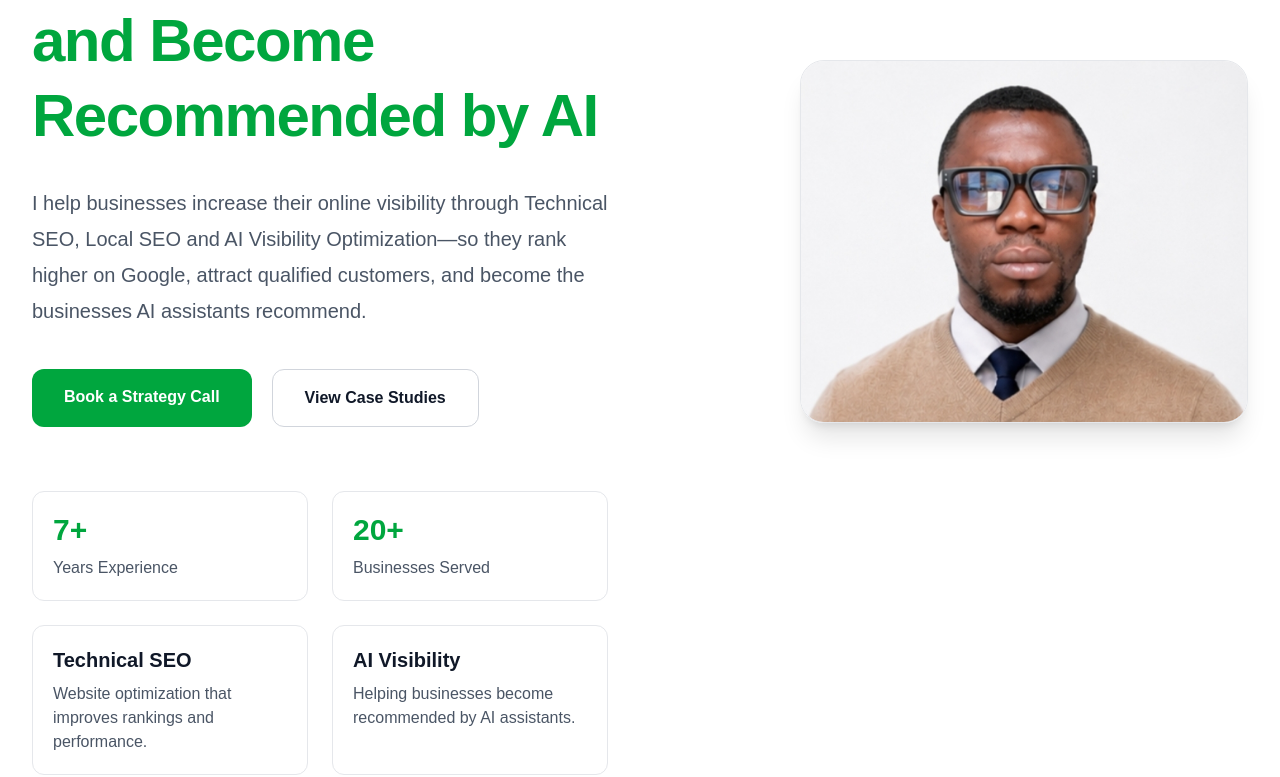
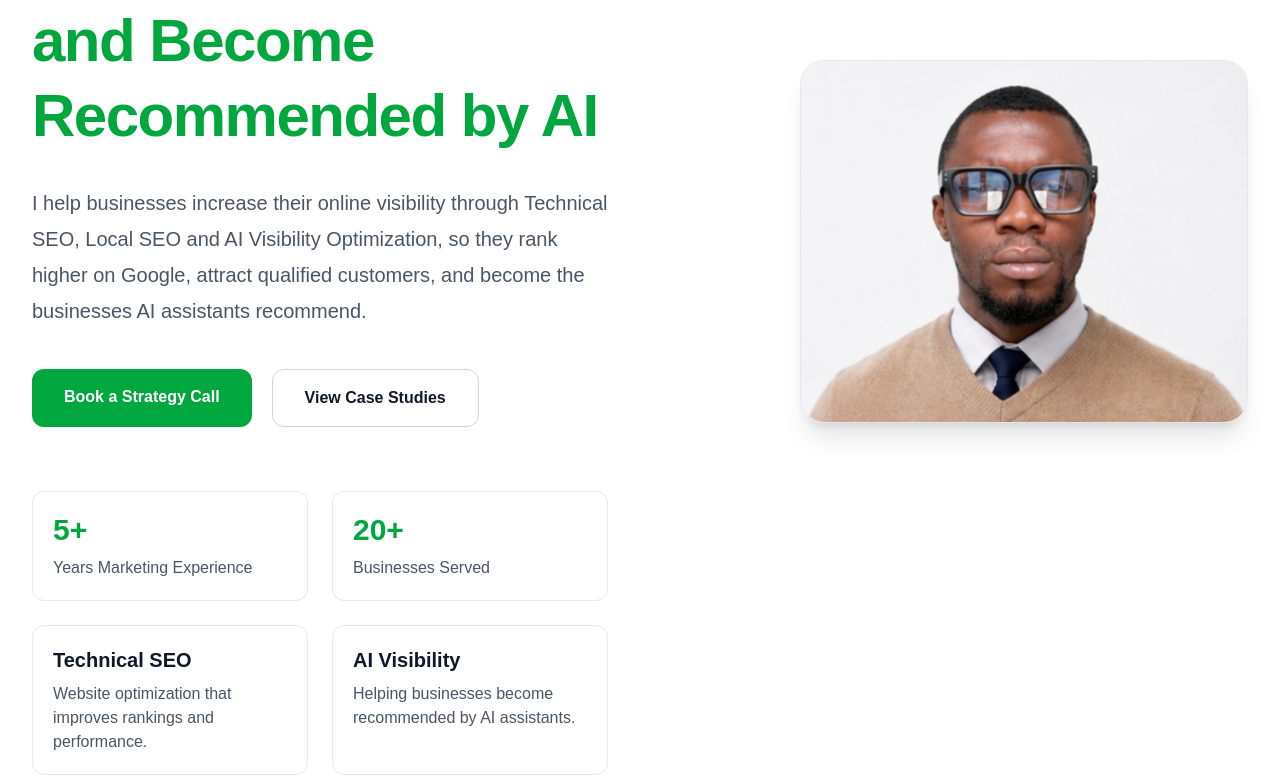
Before and after one commit to kaosisoseo/kaosisoseo-ai, a Next.js app: page / in a window 1280 px wide. Shown: the part 469-1246 px from the top of the page. Built offline with nearby package versions, Linux system fonts and the light colour scheme; no server answers.

Commit message:
Update experience claim and polish hero copy

```diff
--- a/components/home/Hero.tsx
+++ b/components/home/Hero.tsx
@@ -23,7 +23,7 @@ export default function Hero() {
 
             <p className="mt-8 max-w-2xl text-xl leading-9 text-gray-600">
               I help businesses increase their online visibility through
-              Technical SEO, Local SEO and AI Visibility Optimization—so they
+              Technical SEO, Local SEO and AI Visibility Optimization, so they
               rank higher on Google, attract qualified customers, and become
               the businesses AI assistants recommend.
             </p>
@@ -52,11 +52,11 @@ export default function Hero() {
 
               <div className="rounded-xl border border-gray-200 p-5">
                 <h3 className="text-3xl font-bold text-green-600">
-                  7+
+                  5+
                 </h3>
 
                 <p className="mt-2 text-gray-600">
-                  Years Experience
+                  Years Marketing Experience
                 </p>
               </div>
 
```
